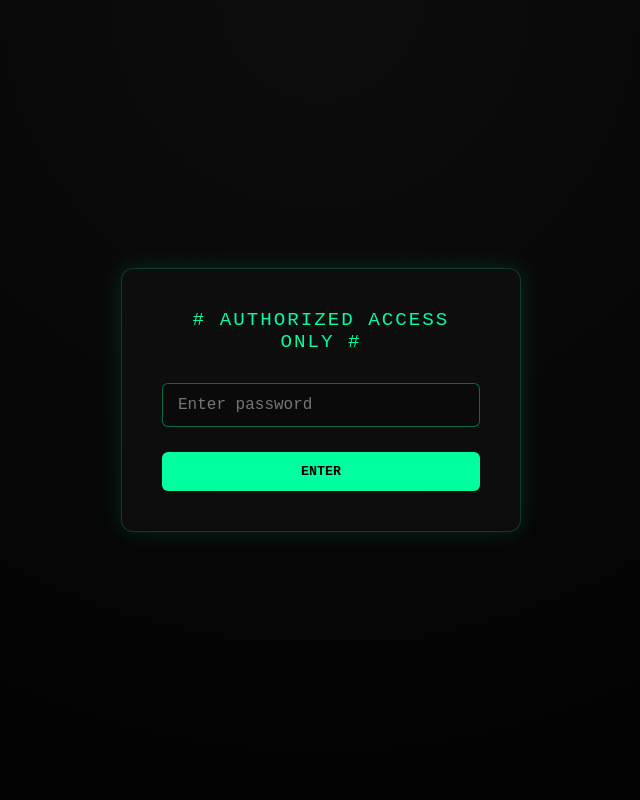
After one commit to ethanux/cityclearpools, a Flask app: page /login in a window 1280 px wide. The commit adds this page. Shown: the whole page, without its empty margins (319-959 px from the left). Run offline with Flask 3, Linux system fonts and the light colour scheme.

Commit message:
added login to amin and moved projects settion up on the idex.html file

```diff
--- a/app.py
+++ b/app.py
@@ -1,4 +1,4 @@
-from flask import Flask, render_template, request, redirect, url_for, flash
+from flask import Flask, render_template, request, redirect, url_for, flash, session , request
 from werkzeug.utils import secure_filename
 from models import db, Project
 import os
@@ -16,7 +16,7 @@ ext = Sitemap(app)
 db.init_app(app)
 
 # Create database tables
-
+secret_password = "maincitypools@25"
 
 # Home route - show all items
 @app.route('/')
@@ -54,37 +54,51 @@ def FAQ():
 	return render_template('FAQ.html')
 
 
+@app.route("/login", methods=['POST','GET'])
+def login():
+	if request.method == 'POST':
+		password = request.form['password']
+		print(password)
+		print(secret_password)
+		if password == secret_password :
+			session['user'] ='user'
+			return redirect(url_for('dash'))
+	return render_template('dash/login.html')
+
+
 @app.route("/dashboard")
 def dash():
-	projects = Project.query.all()  # get all projects from DB
-	return render_template("dash/earnings.html",projects=projects)
-
+	if 'user' in session :
+		projects = Project.query.all()  # get all projects from DB
+		return render_template("dash/earnings.html",projects=projects)
+	return redirect(url_for('login'))
 
 @app.route("/add/projects",methods=["GET", "POST"])
 def upload_project():
-	if request.method == "POST":
+	if 'user' in session:
+		if request.method == "POST":
         # Get form data
-		image = request.files["image"]
-		work_type = request.form["type"]
-		comment = request.form["comment"]
+			image = request.files["image"]
+			work_type = request.form["type"]
+			comment = request.form["comment"]
 
-		if image:
-			filename = secure_filename(image.filename)
-			image.save(os.path.join(app.config["UPLOAD_FOLDER"], filename))
+			if image:
+				filename = secure_filename(image.filename)
+				image.save(os.path.join(app.config["UPLOAD_FOLDER"], filename))
 
-			new_project = Project(
-				image=filename,   # store filename only, not full path
-				ptype=work_type,
-				comment=comment
-			)
-			db.session.add(new_project)
-			db.session.commit()
+				new_project = Project(
+					image=filename,   # store filename only, not full path
+					ptype=work_type,
+					comment=comment
+				)
+				db.session.add(new_project)
+				db.session.commit()
 
-			flash(f"Project uploaded successfully! Work Type: {work_type}, Comment: {comment}", "success")
-			return redirect(url_for("dash"))
+				flash(f"Project uploaded successfully! Work Type: {work_type}, Comment: {comment}", "success")
+				return redirect(url_for("dash"))
 
 
-	return redirect(url_for('dash'))
+	return redirect(url_for('login'))
 
 @app.route("/delete/<int:project_id>")
 def delete_project(project_id):
--- a/templates/about.html
+++ b/templates/about.html
@@ -114,13 +114,13 @@
                                     <a href="{{ url_for('team') }}" class="dropdown-item">Our team</a>
                                     <a href="{{ url_for('testimonial') }}" class="dropdown-item">Testimonial</a>
                                     <a href="{{ url_for('FAQ') }}" class="dropdown-item">FAQs</a>
-                                    <a href="404.html" class="dropdown-item">404 Page</a>
+
                                 </div>
                             </div>
                             <a href="contact.html" class="nav-item nav-link">Contact</a>
                             <div class="nav-btn px-3">
 
-                                <a href="#" class="btn btn-primary rounded-pill py-2 px-4 ms-3 flex-shrink-0"> Get a Quote</a>
+                               <a href="https://g.page/r/CRp_E8VdhQyUEAE/review" class="btn btn-primary rounded-pill py-2 px-4 ms-3 flex-shrink-0"> <i class="fa fa-star">Rate us</i></a>
                             </div>
                         </div>
                     </div>
--- a/templates/blog.html
+++ b/templates/blog.html
@@ -114,13 +114,12 @@
                                     <a href="{{ url_for('team') }}" class="dropdown-item">Our team</a>
                                     <a href="{{ url_for('testimonial') }}" class="dropdown-item">Testimonial</a>
                                     <a href="{{ url_for('FAQ') }}" class="dropdown-item">FAQs</a>
-                                    <a href="404.html" class="dropdown-item">404 Page</a>
+
                                 </div>
                             </div>
                             <a href="contact.html" class="nav-item nav-link">Contact</a>
                             <div class="nav-btn px-3">
-                                <button class="btn-search btn btn-primary btn-md-square rounded-circle flex-shrink-0" data-bs-toggle="modal" data-bs-target="#searchModal"><i class="fas fa-search"></i></button>
-                                <a href="#" class="btn btn-primary rounded-pill py-2 px-4 ms-3 flex-shrink-0"> Get a Quote</a>
+                               <a href="https://g.page/r/CRp_E8VdhQyUEAE/review" class="btn btn-primary rounded-pill py-2 px-4 ms-3 flex-shrink-0"> <i class="fa fa-star">Rate us</i></a>
                             </div>
                         </div>
                     </div>
--- /dev/null
+++ b/templates/dash/login.html
@@ -0,0 +1,105 @@
+<!DOCTYPE html>
+<html lang="en">
+<head>
+  <meta charset="UTF-8" />
+  <meta name="viewport" content="width=device-width, initial-scale=1.0" />
+  <title>Authorized Access</title>
+  <style>
+    /* --- General Reset --- */
+    * {
+      margin: 0;
+      padding: 0;
+      box-sizing: border-box;
+      font-family: "Courier New", monospace;
+    }
+
+    /* --- Body Styling --- */
+    body {
+      height: 100vh;
+      display: flex;
+      justify-content: center;
+      align-items: center;
+      background: radial-gradient(circle at top, #0d0d0d, #000);
+      color: #00ff9f;
+    }
+
+    /* --- Container --- */
+    .container {
+      text-align: center;
+      padding: 40px;
+      border: 1px solid #00ff9f33;
+      border-radius: 12px;
+      background: rgba(15, 15, 15, 0.85);
+      width: 90%;
+      max-width: 400px;
+      box-shadow: 0 0 25px #00ff9f22;
+    }
+
+    /* --- Title --- */
+    .title {
+      font-size: 1.2rem;
+      letter-spacing: 2px;
+      color: #00ff9f;
+      margin-bottom: 30px;
+      text-transform: uppercase;
+    }
+
+    /* --- Input Field --- */
+    input[type="password"] {
+      width: 100%;
+      padding: 12px 15px;
+      border: 1px solid #00ff9f66;
+      border-radius: 6px;
+      background: #0a0a0a;
+      color: #00ff9f;
+      font-size: 1rem;
+      outline: none;
+      transition: all 0.3s ease;
+    }
+
+    input[type="password"]:focus {
+      border-color: #00ff9f;
+      box-shadow: 0 0 10px #00ff9f55;
+    }
+
+    /* --- Submit Button --- */
+    button {
+      margin-top: 25px;
+      width: 100%;
+      padding: 12px;
+      background: #00ff9f;
+      color: #000;
+      border: none;
+      border-radius: 6px;
+      font-weight: bold;
+      text-transform: uppercase;
+      cursor: pointer;
+      transition: background 0.3s ease, transform 0.2s ease;
+    }
+
+    button:hover {
+      background: #00d88a;
+      transform: scale(1.02);
+    }
+
+    /* --- Responsive --- */
+    @media (max-width: 500px) {
+      .container {
+        padding: 25px;
+      }
+      .title {
+        font-size: 1rem;
+      }
+    }
+  </style>
+</head>
+<body>
+  <div class="container">
+    <div class="title"># AUTHORIZED ACCESS ONLY #</div>
+    <form method="post">
+      <input type="password" name="password" placeholder="Enter password" required />
+      <button type="submit">Enter</button>
+    </form>
+  </div>
+</body>
+</html>
--- a/templates/testimonial.html
+++ b/templates/testimonial.html
@@ -117,13 +117,13 @@
                                     <a href="{{ url_for('team') }}" class="dropdown-item">Our team</a>
                                     <a href="{{ url_for('testimonial') }}" class="dropdown-item">Testimonial</a>
                                     <a href="{{ url_for('FAQ') }}" class="dropdown-item">FAQs</a>
-                                    <a href="404.html" class="dropdown-item">404 Page</a>
+
                                 </div>
                             </div>
                             <a href="contact.html" class="nav-item nav-link">Contact</a>
                             <div class="nav-btn px-3">
-                                <button class="btn-search btn btn-primary btn-md-square rounded-circle flex-shrink-0" data-bs-toggle="modal" data-bs-target="#searchModal"><i class="fas fa-search"></i></button>
-                                <a href="#" class="btn btn-primary rounded-pill py-2 px-4 ms-3 flex-shrink-0"> Get a Quote</a>
+
+                               <a href="https://g.page/r/CRp_E8VdhQyUEAE/review" class="btn btn-primary rounded-pill py-2 px-4 ms-3 flex-shrink-0"> <i class="fa fa-star">Rate us</i></a>
                             </div>
                         </div>
                     </div>
```
Also changed, not shown: templates/index.html (+35 -34 lines), templates/team.html (+20 -19 lines).
